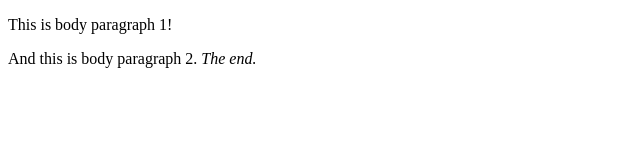
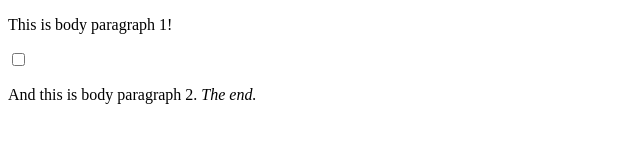
Before and after one commit to wtwhite/shy-checkbox, a plain HTML site: page index.html in a window 1280 px wide. Shown: the whole page, without its empty margins (0-640 px from the left). Drawn offline with Linux system fonts and the light colour scheme.

Commit message:
Clicking the checkbox moves it

```diff
--- a/index.html
+++ b/index.html
@@ -2,5 +2,6 @@
 <html>
     <head><title>This is the title!</title></head>
     <body><p>This is body paragraph 1!</p>
+        <input type="checkbox" id="chkbox" onclick="this.style.position = 'fixed'; this.style.left = 0; this.style.top = 0">
     <p>And this is body paragraph 2. <i>The end.</i></p></body>
 </html>
```
